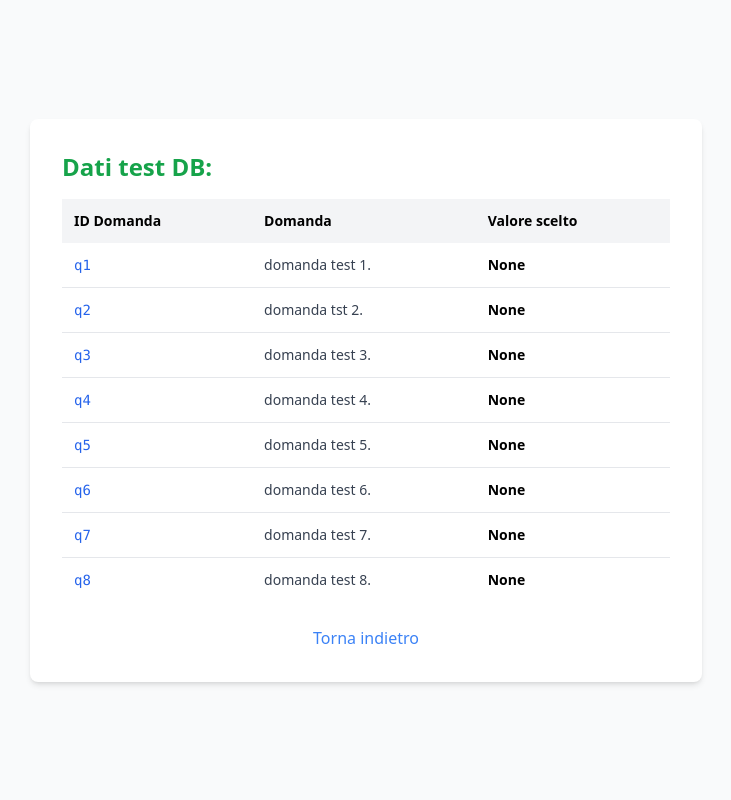
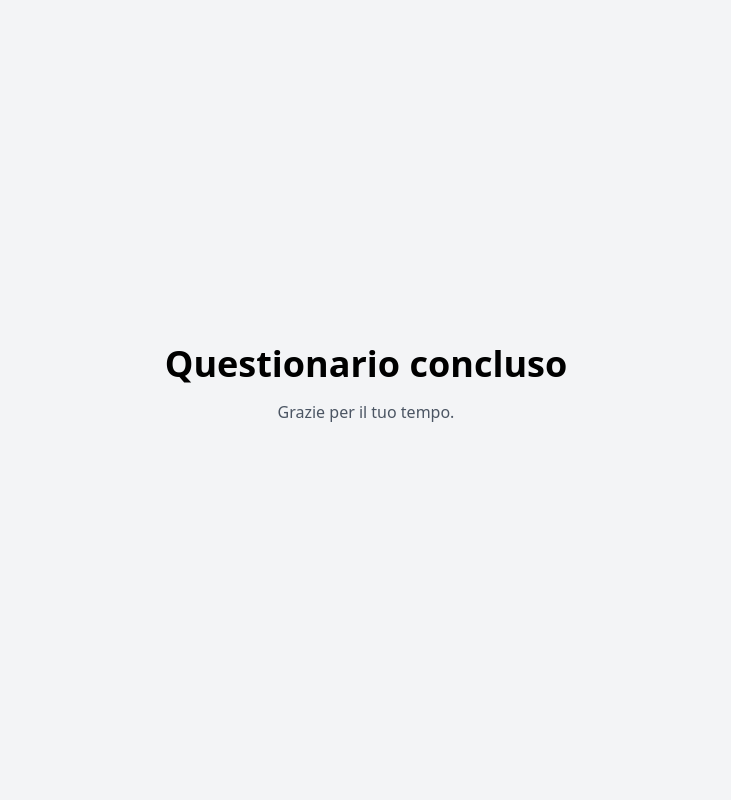
Before and after one commit to Gianpi612/etjca_py, a Flask app: page /fine in a window 1280 px wide. Shown: the whole page, without its empty margins (274-1005 px from the left). Run offline with Flask 3, Linux system fonts and the light colour scheme; some libraries are stand-ins or nearby versions.

Commit message:
change questions and add fix on 'indietro' button

```diff
--- a/main.py
+++ b/main.py
@@ -5,22 +5,22 @@ app = Flask(__name__)
 app.secret_key = 'sdfjodfghdfgh'
 
 DOMANDE = [
-    {"id": "q1", "text": "domanda test 1."},
-    {"id": "q2", "text": "domanda tst 2."},
-    {"id": "q3", "text": "domanda test 3."},
-    {"id": "q4", "text": "domanda test 4."},
-    {"id": "q5", "text": "domanda test 5."},
-    {"id": "q6", "text": "domanda test 6."},
-    {"id": "q7", "text": "domanda test 7."},
-    {"id": "q8", "text": "domanda test 8."},
+    {"id": "q1", "text": "Ritengo di avere ben chiaro chi sono professionalmente."},
+    {"id": "q2", "text": "Le parole che uso per descrivermi al lavoro sono coerenti con ciò che faccio."},
+    {"id": "q3", "text": "Mi è facile definire il mio stile professionale."},
+    {"id": "q4", "text": "Conosco molto bene i miei punti di forza."},
+    {"id": "q5", "text": "Ho identificato chiaramente le competenze che devo sviluppare."},
+    {"id": "q6", "text": "Sto già investendo tempo per imparare nuove skill."},
+    {"id": "q7", "text": "Ho chiaro come voglio essere percepito professionalmente."},
+    {"id": "q8", "text": "Mi preparo regolarmente per i colloqui."},
 ]
 
 OPZIONI = [
-    {"valore": "molto_daccordo", "label": "Molto d'accordo"},
-    {"valore": "daccordo", "label": "D'accordo"},
-    {"valore": "neutrale", "label": "Neutrale"},
-    {"valore": "disaccordo", "label": "In disaccordo"},
-    {"valore": "molto_disaccordo", "label": "Molto in disaccordo"}
+    {"valore": "molto_daccordo", "label": "5"},
+    {"valore": "daccordo", "label": "4"},
+    {"valore": "neutrale", "label": "3"},
+    {"valore": "disaccordo", "label": "2"},
+    {"valore": "molto_disaccordo", "label": "1"}
 ]
 
 @app.route('/')
@@ -40,17 +40,26 @@ def step(idx):
 
     if request.method == 'POST':
         risposta = request.form.get('risposta')
+        action = request.form.get('action')
+
+        # Salva sempre la risposta se presente
         risposte_temp = session.get('risposte', {})
-        risposte_temp[domanda_corrente['id']] = risposta
-        session['risposte'] = risposte_temp
+        if risposta:
+            risposte_temp[domanda_corrente['id']] = risposta
+            session['risposte'] = risposte_temp
+
+        # Pulsante "Indietro"
+        if action == "back":
+            return redirect(url_for('step', idx=idx - 1))
+
+        # Pulsante "Avanti"
         next_idx = idx + 1
         if next_idx < len(DOMANDE):
             return redirect(url_for('step', idx=next_idx))
         else:
-            # Se le domande sono finite, vai al salvataggio finale
             return redirect(url_for('fine'))
 
-    # calcolo progresso
+    # GET → visualizzazione domanda
     progresso = int((idx / len(DOMANDE)) * 100)
 
     return render_template(
@@ -61,6 +70,7 @@ def step(idx):
         totale=len(DOMANDE),
         progresso=progresso
     )
+
 
 @app.route('/fine')
 def fine():
--- a/templates/index.html
+++ b/templates/index.html
@@ -3,7 +3,7 @@
 <head>
     <meta charset="UTF-8">
     <meta name="viewport" content="width=device-width, initial-scale=1.0">
-    <title>test</title>
+    <title>Questionario percorso</title>
     <script src="https://cdn.tailwindcss.com"></script>
 </head>
 <body class="bg-gray-100 py-10 px-4">
--- a/templates/intro.html
+++ b/templates/intro.html
@@ -5,8 +5,8 @@
 </head>
 <body class="bg-gray-100 h-screen flex items-center justify-center">
     <div class="text-center">
-        <h1 class="text-4xl font-bold mb-4">testetsttesttest</h1>
-        <p class="text-gray-600 mb-8">Rispondi e non ti fare domande.</p>
+        <h1 class="text-4xl font-bold mb-4">Questionario percorso</h1>
+        <p class="text-gray-600 mb-8">Rispondi da 1 a 5 dove 1 è 'fortemente in disaccordo' e 5 è 'fortemente d'accordo'.</p>
         <a href="/domanda/0" class="bg-blue-600 text-white px-6 py-3 rounded-lg font-bold shadow hover:bg-blue-700">Inizia ora</a>
     </div>
 </body>
--- a/templates/success.html
+++ b/templates/success.html
@@ -5,7 +5,13 @@
     <title>debug</title>
     <script src="https://cdn.tailwindcss.com"></script>
 </head>
-<body class="bg-gray-50 h-screen flex items-center justify-center">
+<body class="bg-gray-100 h-screen flex items-center justify-center">
+    <div class="text-center">
+        <h1 class="text-4xl font-bold mb-4">Questionario concluso</h1>
+        <p class="text-gray-600 mb-8">Grazie per il tuo tempo.</p>
+    </div>
+</body>
+<!--<body class="bg-gray-50 h-screen flex items-center justify-center">
 
     <div class="bg-white p-8 rounded-lg shadow-md max-w-2xl w-full">
         <h2 class="text-2xl text-green-600 font-bold mb-4">Dati test DB:</h2>
@@ -34,5 +40,5 @@
         <a href="/" class="block mt-6 text-center text-blue-500 hover:underline">Torna indietro</a>
     </div>
 
-</body>
+</body>-->
 </html>
```
Also changed, not shown: output.csv (+8 -8 lines), templates/step.html (+20 -3 lines).
